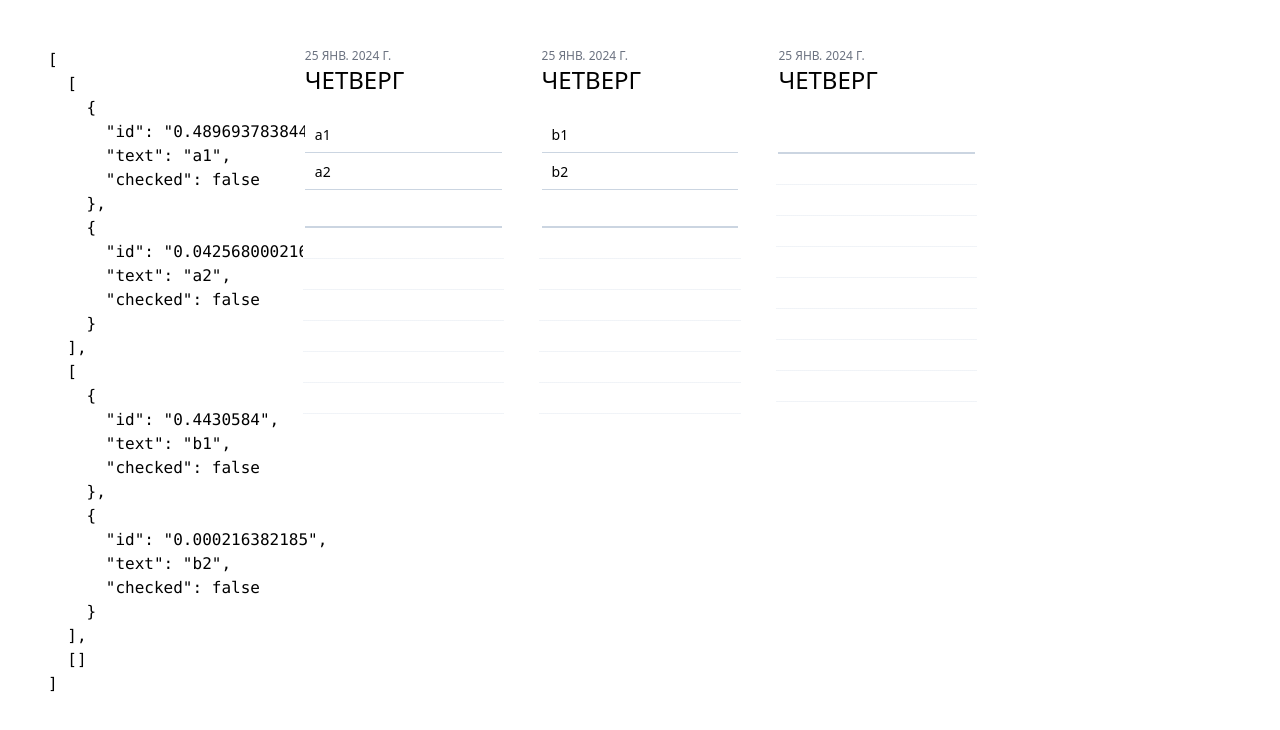
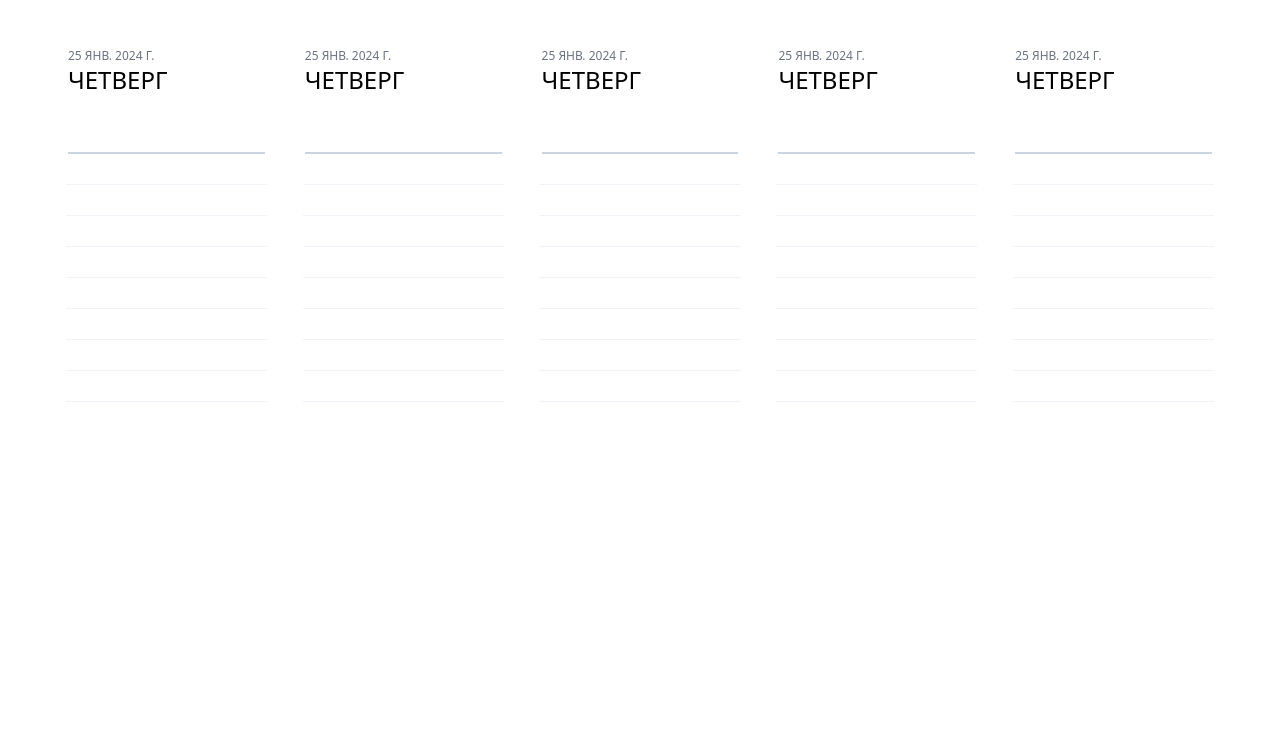
Before and after one commit to abizdev/TeuxDeux, a Vue app: page / in a window 1280 px wide. Shown: the top 730 px of the page. Built offline with nearby package versions, Linux system fonts and the light colour scheme.

Commit message:
feat: set todosLists to localStorage

```diff
--- a/src/App.vue
+++ b/src/App.vue
@@ -1,7 +1,7 @@
 <template>
   <!-- wrapper -->
   <div class="p-12 grid grid-cols-5">
-    <pre>{{ todosLists }}</pre>
+<!--    <pre>{{ todosLists }}</pre>-->
     <Table
       v-for="(todosList, index) in todosLists"
       :key="index"
@@ -14,7 +14,7 @@
 <script setup lang="ts">
 import Table from './components/Table.vue';
 
-import { computed } from 'vue';
+import {computed, watch} from 'vue';
 
 import { useTodosStore } from './stores/todos'
 
@@ -23,12 +23,9 @@ const todosStore = useTodosStore()
 const todosLists = computed(() => todosStore.todosLists)
 
 // on created check localstorage
-
-// if(localStorage.todosList) {
-//   console.log('created');
-
-//   const localList = JSON.parse(localStorage.getItem('todosList'))
-//   todosStore.todosList = localList
-// }
+if(localStorage.todosLists) {
+  const localList = JSON.parse(localStorage.getItem('todosLists'))
+  todosStore.todosLists = localList
+}
 
 </script>
--- a/src/components/Table.vue
+++ b/src/components/Table.vue
@@ -10,6 +10,7 @@
         item-key="id"
         class="flex flex-col"
         group="todo"
+        @end="updateLocalStorage"
       >
 
         <!-- todo item -->
@@ -64,7 +65,6 @@ const todosStore = useTodosStore()
 
 const newTodo = ref<string>('')
 
-
 const addNewTodo = (inputVal: string, tableId: number) => {
   const todo: Todo = {
     id: `${Math.random()}`,
@@ -74,6 +74,11 @@ const addNewTodo = (inputVal: string, tableId: number) => {
 
   newTodo.value = '';
   todosStore.addTodo(todo, tableId)
+  todosStore.setLocalStorate()
+}
+
+const updateLocalStorage = () => {
+  todosStore.setLocalStorate()
 }
 
 watch(newTodo, (newVal) => {
--- a/src/components/TodoItem.vue
+++ b/src/components/TodoItem.vue
@@ -39,7 +39,7 @@ const checkboxValue = ref<boolean>(props.isChecked)
 
 const delItem = (todoId: string) => {
   delTodo(props.tableId, todoId)
-  // setLocalStorate()
+  setLocalStorate()
 };
 
 const updatedVals = (isChecked: boolean) => {
@@ -50,7 +50,7 @@ const updatedVals = (isChecked: boolean) => {
     checked: isChecked
   }
   editTodo(props.tableId, updatedTodo)
-  // setLocalStorate()
+  setLocalStorate()
 }
 
 watch(checkboxValue, (newVal) => updatedVals(newVal))
--- a/src/stores/todos.ts
+++ b/src/stores/todos.ts
@@ -4,30 +4,10 @@ import type { Todo } from '../types/todo'
 export const useTodosStore = defineStore('todos', {
   state: () => ({
     todosLists: [
-      [
-        {
-          "id": "0.48969378384430584",
-          "text": "a1",
-          "checked": false
-        },
-        {
-          "id": "0.042568000216382185",
-          "text": "a2",
-          "checked": false
-        }
-      ],
-      [
-        {
-          "id": "0.4430584",
-          "text": "b1",
-          "checked": false
-        },
-        {
-          "id": "0.000216382185",
-          "text": "b2",
-          "checked": false
-        }
-      ],
+      [],
+      [],
+      [],
+      [],
       [],
     ]
   }),
@@ -51,7 +31,7 @@ export const useTodosStore = defineStore('todos', {
       this.todosLists[tableId].splice(existingItem, 1)
     },
     setLocalStorate(payload?: any) {
-      // localStorage.todosList = payload ? JSON.stringify(payload) : JSON.stringify(this.todosList)
+      localStorage.todosLists = payload ? JSON.stringify(payload) : JSON.stringify(this.todosLists)
     }
   }
 })
```
